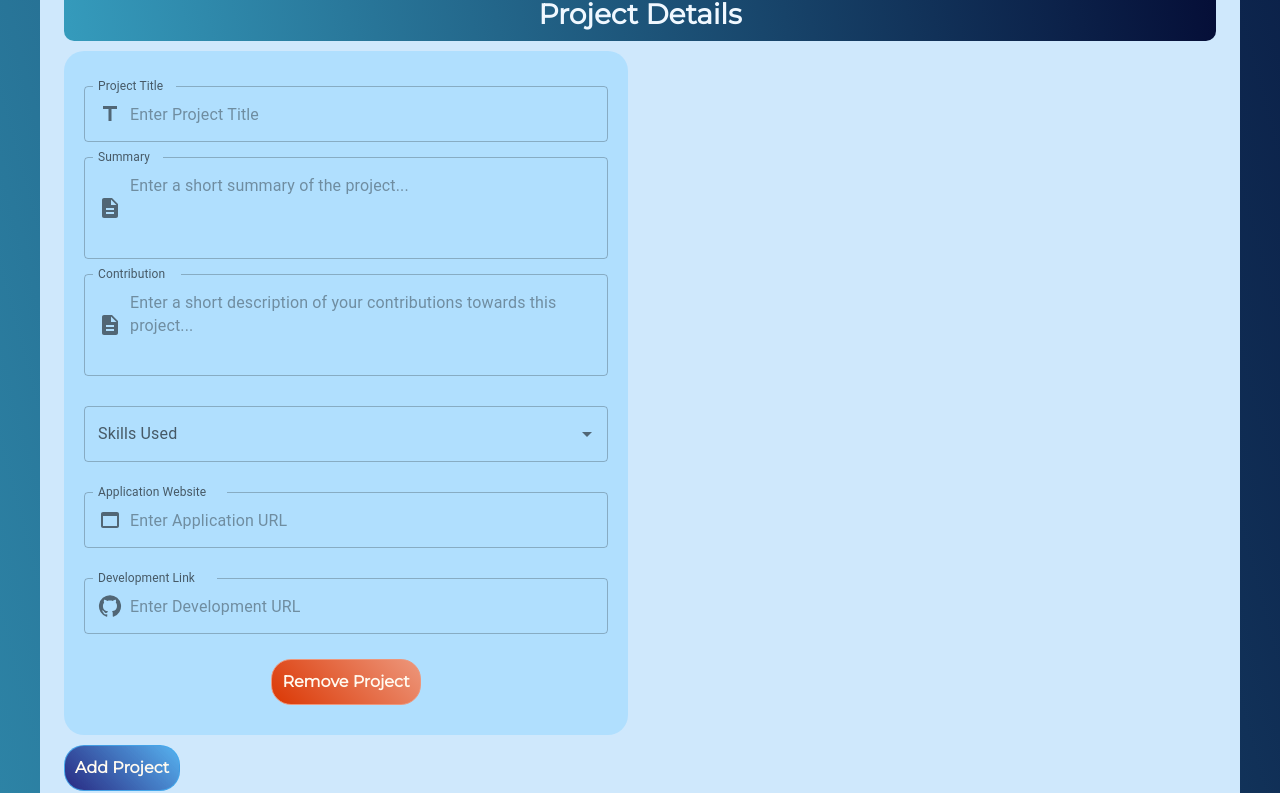
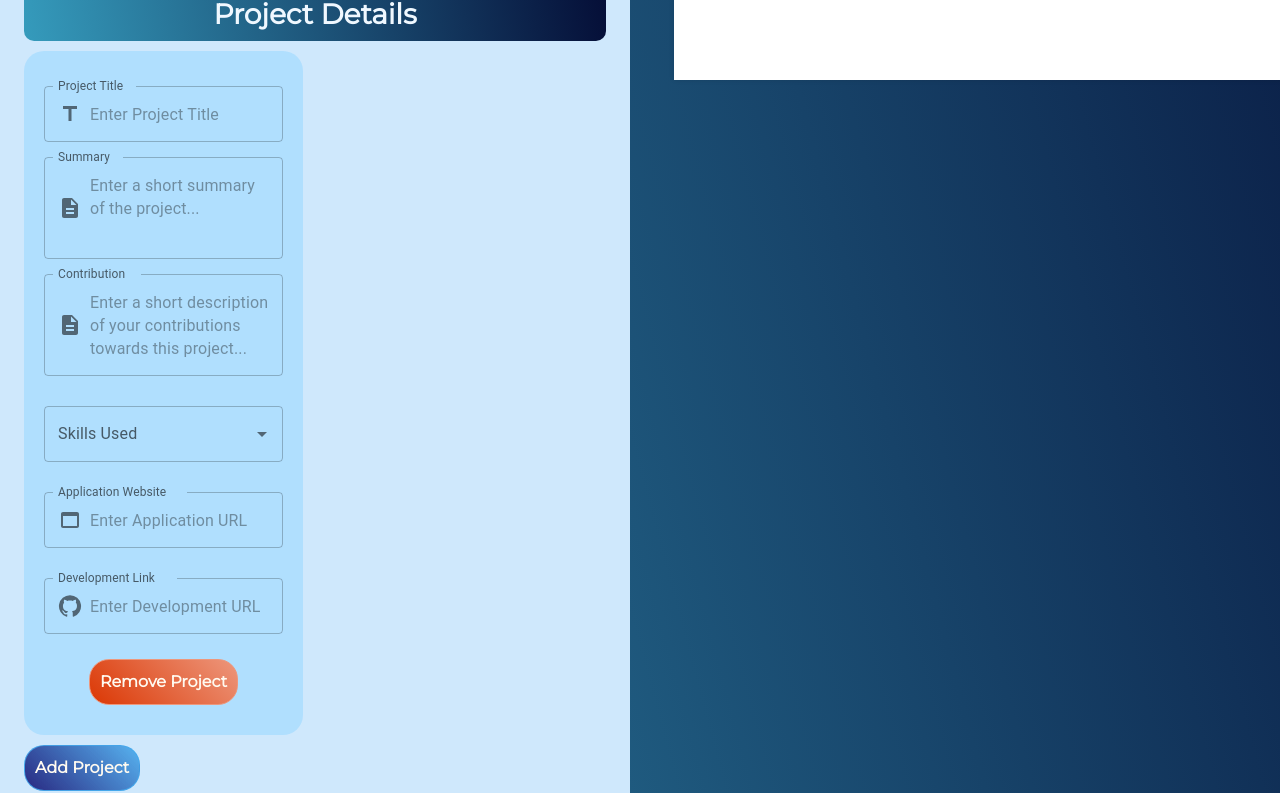
Before and after one commit to maijako/CV-generator, a React (Create React App) app: page /buildCV in a window 1280 px wide. Shown: the part 1156-1949 px from the top of the page. Built offline with nearby package versions, Linux system fonts and the light colour scheme; no server answers; a web font is replaced by a local one; what @react-pdf/renderer would draw is missing.

Commit message:
add CV preview to the form page

```diff
--- a/src/components/cvcomponents/CVBuilderInfoPage.js
+++ b/src/components/cvcomponents/CVBuilderInfoPage.js
@@ -6,11 +6,13 @@ import ExperienceSection from "./ExperienceSection";
 import ProfessionalSummary from "./ProfessionalSummary";
 import SkillsSection from "./SkillsSection";
 import ProjectsSection from "./ProjectsSection";
+import CvOne from "../../cv_designs/designOne/CvOne";
 import "./styleForm.css";
 
 function CVBuilderInfoPage() {
     return(
-        <Container fixed sx={{bgcolor: "#cfe8fc", marginTop: 10, padding: 3, borderRadius: 2}}>
+        <div className="buildWrapper">
+        <Container className="formContainer" fixed sx={{bgcolor: "#cfe8fc", marginTop: 10, padding: 3, borderRadius: 2}}>
             <BasicUserInfo />
             <ProfessionalSummary />
             <SkillsSection />
@@ -18,6 +20,10 @@ function CVBuilderInfoPage() {
             <EducationSection />
             <ExperienceSection />
         </Container>
+        <Container className="cvContainer">
+            < CvOne/>
+        </Container>
+        </div>
     );
 }
 
--- a/src/components/cvcomponents/styleForm.css
+++ b/src/components/cvcomponents/styleForm.css
@@ -48,3 +48,26 @@ Button {
   margin: 5px;
   /* margin: 5px; */
 }
+
+
+/* css for the main build display  */
+.buildWrapper {
+  display: flex;
+  flex-direction: row;
+  justify-content: space-between;
+  gap: 20px;
+  max-width: 100vw;
+  overflow-x: auto;
+}
+
+.formContainer {
+  flex: 1;
+  max-width: 50%;
+  min-width: 300px;
+}
+
+.cvContainer {
+  flex: 1;
+  max-width: 50%;
+  min-width: 300px;
+}
```
